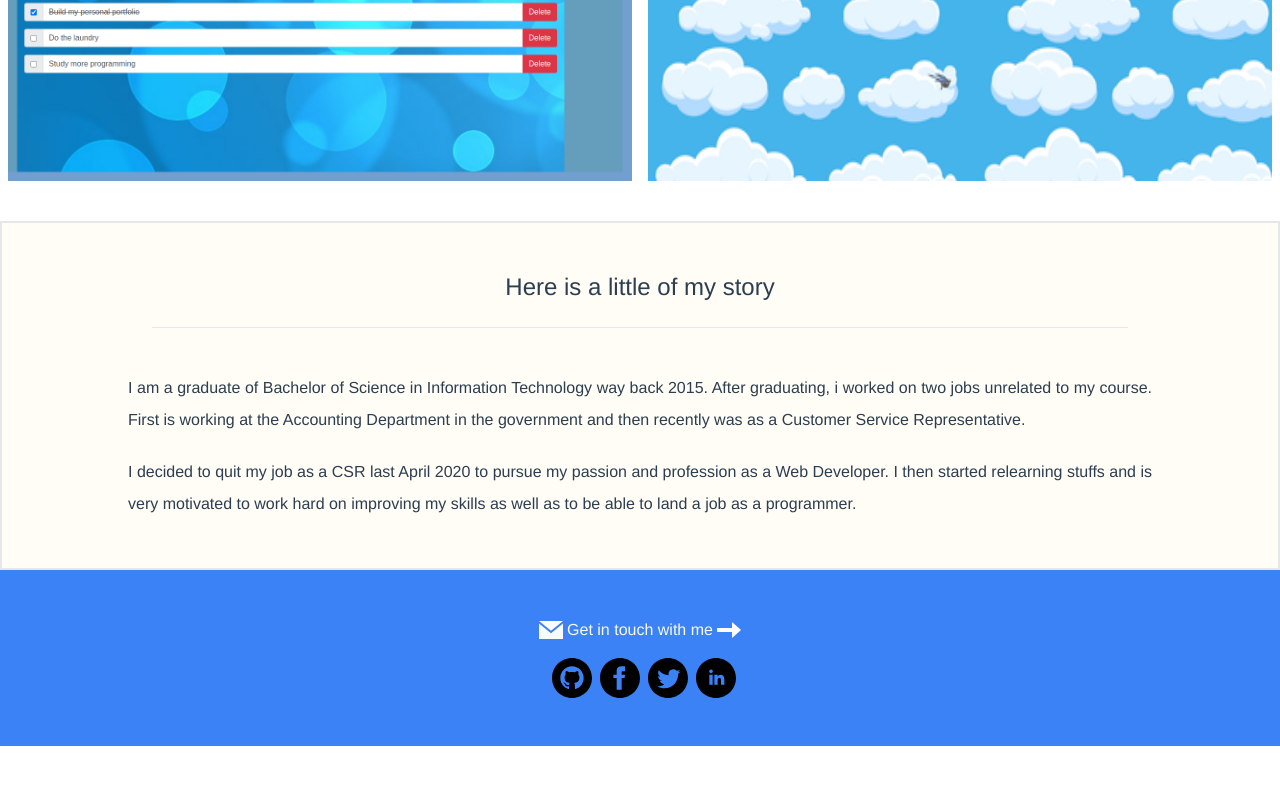
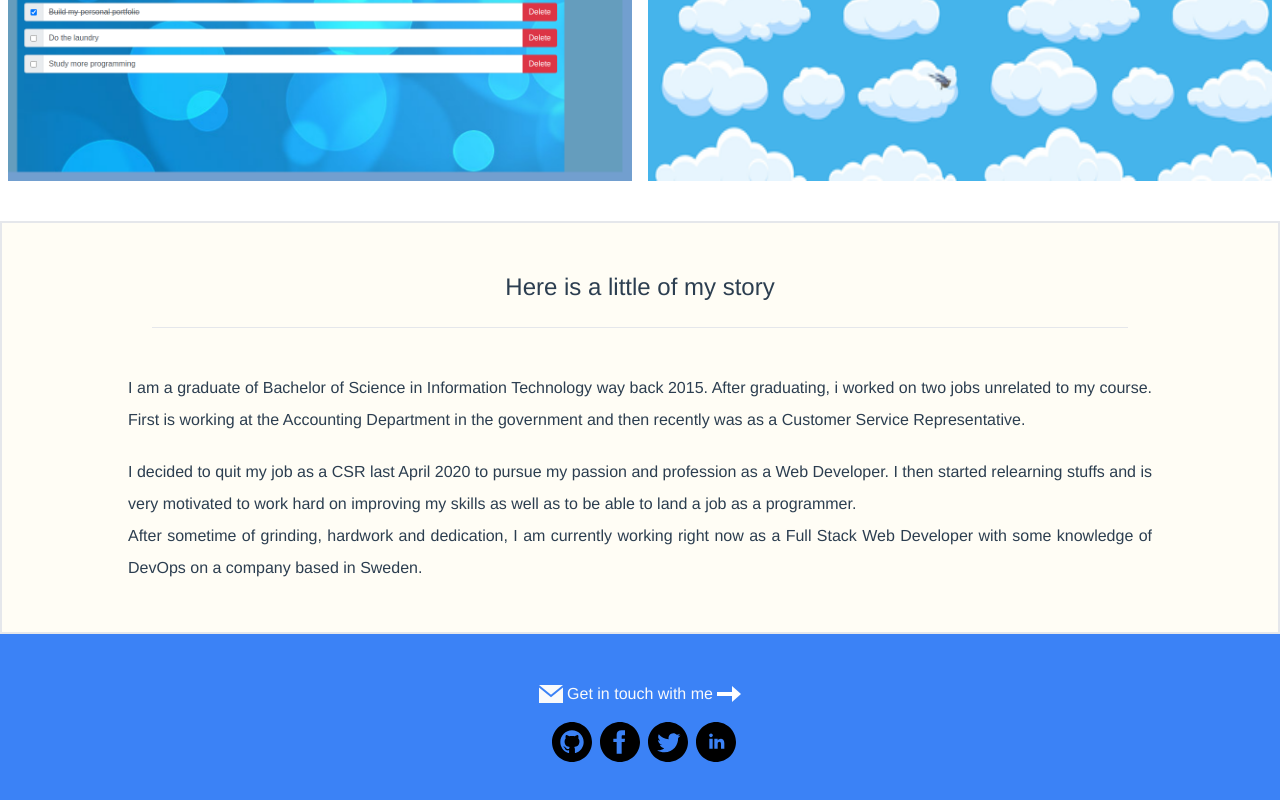
Before and after one commit to johnmichealacera/JM-Portfolio, a Vue app: page / in a window 1280 px wide. Shown: the part 1397-2197 px from the top of the page. Before the commit the page ends 2143 px from the top, so only its background shows below. Built offline with nearby package versions, Linux system fonts and the light colour scheme.

Commit message:
updated my personal story

```diff
--- a/src/components/PersonalStory.vue
+++ b/src/components/PersonalStory.vue
@@ -5,6 +5,7 @@
       <hr class="m-6">
       <p class="text-justify leading-loose py-5">I am a graduate of Bachelor of Science in Information Technology way back 2015. After graduating, i worked on two jobs unrelated to my course. First is working at the Accounting Department in the government and then recently was as a Customer Service Representative.</p>
       <p class="text-justify leading-loose ">I decided to quit my job as a CSR last April 2020 to pursue my passion and profession as a Web Developer. I then started relearning stuffs and is very motivated to work hard on improving my skills as well as to be able to land a job as a programmer.</p>
+      <p class="text-justify leading-loose ">After sometime of grinding, hardwork and dedication, I am currently working right now as a Full Stack Web Developer with some knowledge of DevOps on a company based in Sweden.</p>
     </div>
   </div>
 </template>
```
